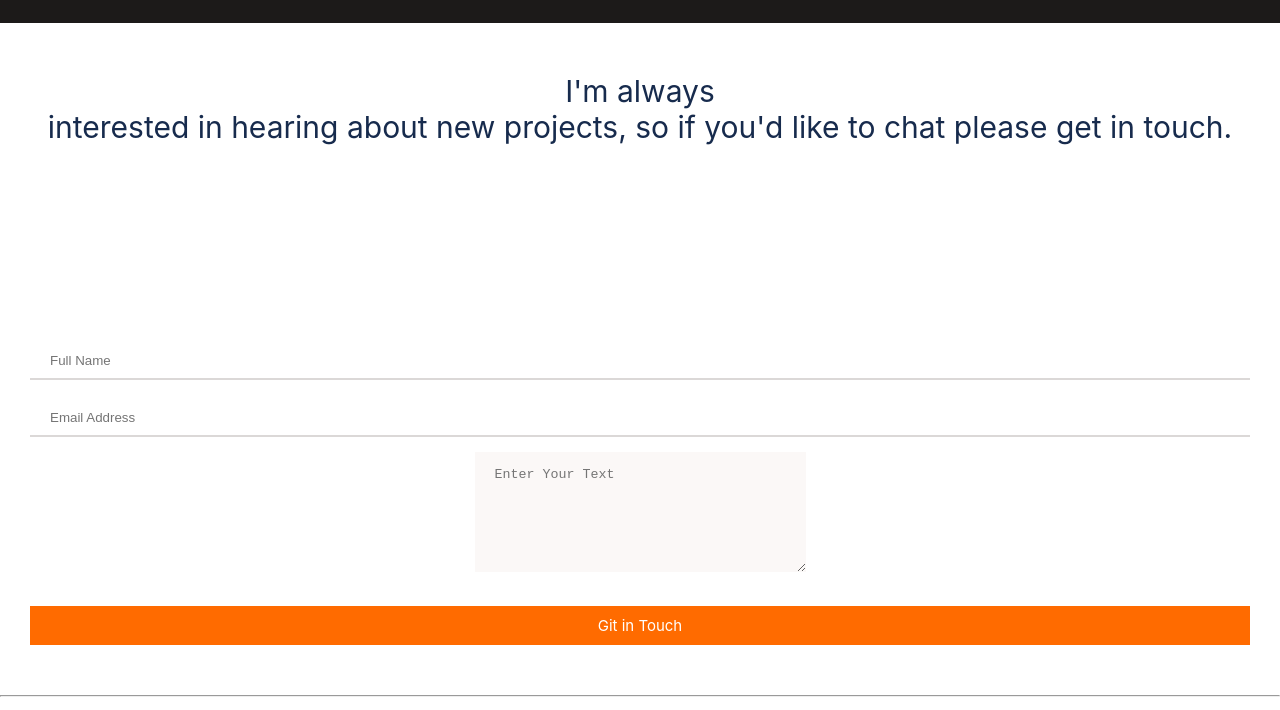
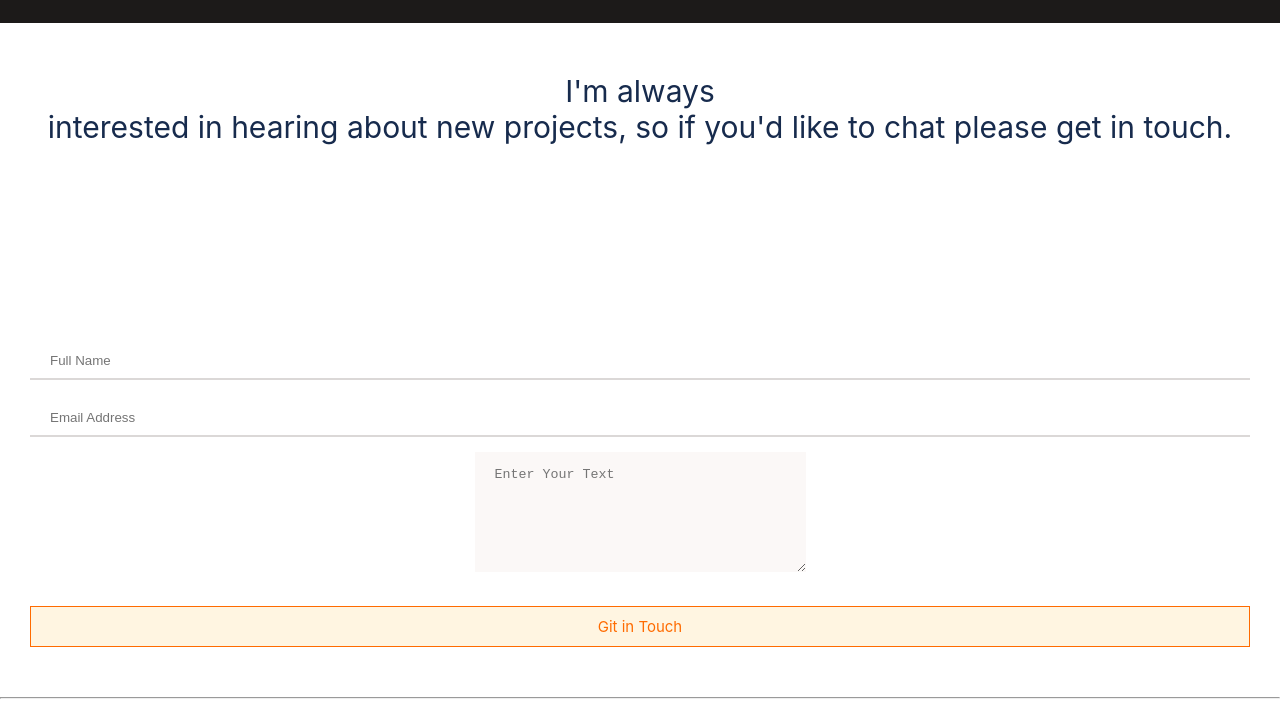
Before and after one commit to Nizamuddin4493/My-Portfolio, a website: page index.html in a window 1280 px wide. In both pictures the pointer is over the input "Git in Touch". Shown: the part 5543-6253 px from the top of the page. Drawn offline with Linux system fonts and the light colour scheme.

Commit message:
Add style and functionality to the button

```diff
--- a/css/styles.css
+++ b/css/styles.css
@@ -378,9 +378,16 @@
   color: #fff;
   padding: 10px 15px;
   font-size: 15px;
-  font-family: Inter, serif;
+  font-family: 'Inter', sans-serif;
   margin-top: 30px;
   border: none;
+}
+
+.form input[type=submit]:hover {
+  background-color: #fff5e1;
+  color: #ff6b00;
+  border: 1px solid #ff6b00;
+  font-family: 'Inter', sans-serif;
 }
 
 .f-social {
```
